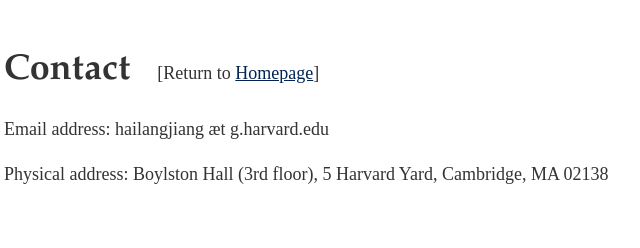
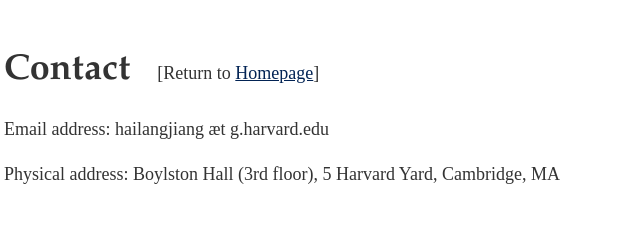
Before and after one commit to HailangJiang/hailangjiang.github.io, a plain HTML site: page contact.html in a window 1280 px wide. Shown: the top 248 px of the page, 316-956 px from the left. Drawn offline with Linux system fonts and the light colour scheme; a web font is replaced by a local one.

Commit message:
Update contact.html

```diff
--- a/contact.html
+++ b/contact.html
@@ -23,7 +23,7 @@
 
 <p>Email address: hailangjiang æt g.harvard.edu</p>
 
-<p>Physical address: Boylston Hall (3rd floor), 5 Harvard Yard, Cambridge, MA 02138</p>
+<p>Physical address: Boylston Hall (3rd floor), 5 Harvard Yard, Cambridge, MA</p>
 
 <br>
 <p><img src="picture/suomenlinna.jpg" alt="Suomenlinna" class="responsive-img"><center><small>Suomenlinna, 2025<small></center></p>
```
